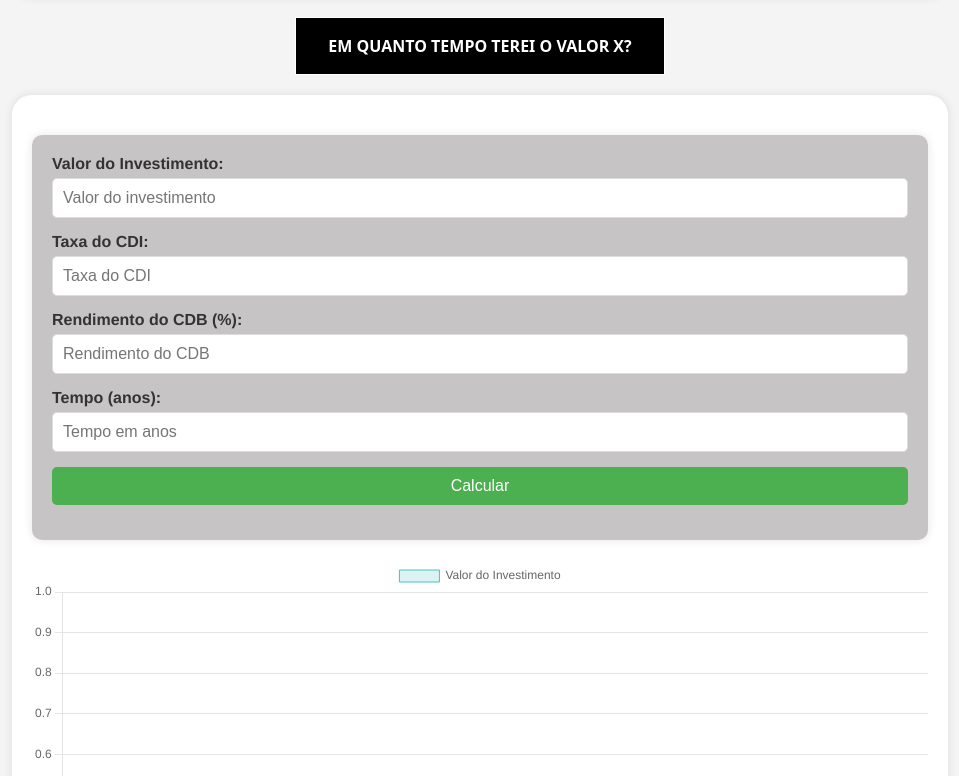
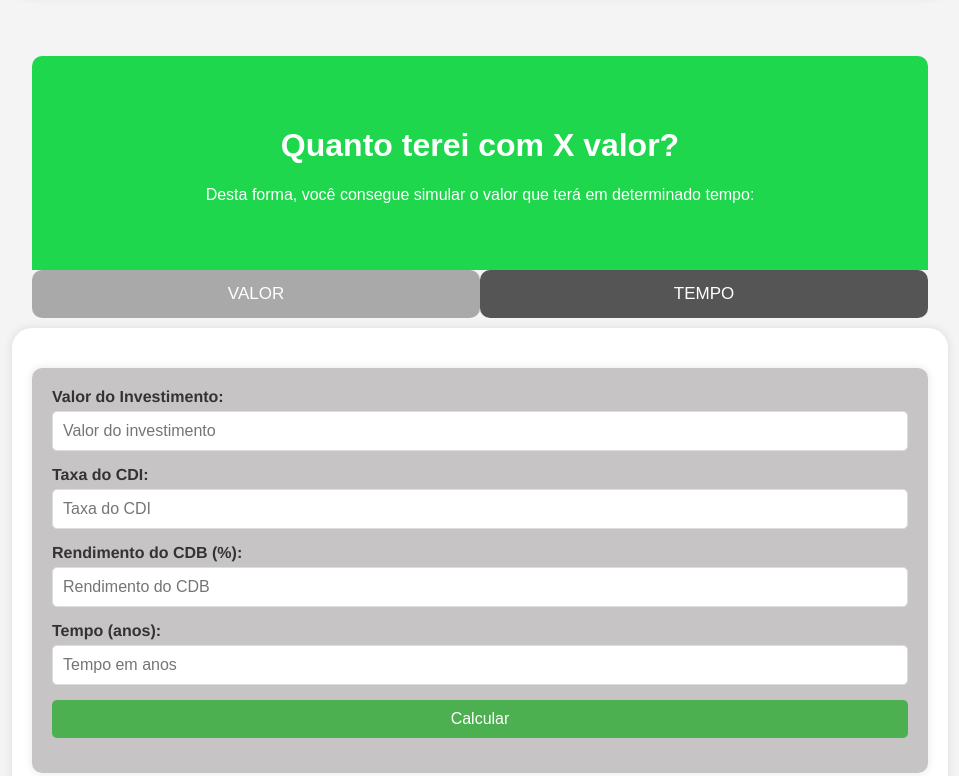
Before and after one commit to felipecremonez/newInvest-Copy, a plain HTML site: page cdb.html in a window 1280 px wide. Shown: the part 1850-2626 px from the top of the page, without its empty margins (160-1119 px from the left). Drawn offline with nearby package versions, Linux system fonts and the light colour scheme.

Commit message:
Add files via upload

```diff
--- a/cdb.html
+++ b/cdb.html
@@ -32,7 +32,8 @@
             <div class="service">
                 <img src="img/apertodemão.avif" alt="CDB">
                 <h2>Confiança para investir</h2>
-                <p>Aqui você pode depositar sua confiança simular seu investimento conosco, nas melhores opções do mercado atual.</p>
+                <p>Aqui você pode depositar sua confiança simular seu investimento conosco, <br>
+                    nas melhores opções do mercado atual.</p>
             </div>
         </section>
     </div>
@@ -46,7 +47,7 @@
             <h2>
                 A rentabilidade do CDB em 2024 irá depender da porcentagem do CDI, percentual que pode ser de 90%, 100%, 102%, ou seja, inúmeras variações. Em julho de 2024, a remuneração do CDB (Certificado de Depósito Bancário) está elevada porque a Taxa Selic está em 10,50% e o investimento é atrelado ao CDI (Certificado de Depósito Interbancário), que chegou a 10,40%.
 
-    Já no CDB pré-fixado, a rentabilidade é definida no momento do contrato e não está indexado a nenhum índice.
+                Já no CDB pré-fixado, a rentabilidade é definida no momento do contrato e não está indexado a nenhum índice.
             </h2>
         </section>
 
@@ -58,14 +59,74 @@
                 </div>
             </label> -->
 
-            <div class="infoCDBbtn">
+
+
+
+            <!-- Button bonitinho -->
+            <!-- <div class="infoCDBbtn">
                     <button class="btn" onClick="window.open('', '_blank')">
                         <span class="text-container">
                         <span class="text">Em quanto tempo terei o valor X?</span>
                         </span>
                     </button>
-            </div>
-        <div class="infoCDB">
+            </div> -->
+
+
+
+<div class="contentOpcoes">
+<div id="valor" class="tabcontent">
+  <h1>Quanto terei com X valor?</h1>
+  <p>Desta forma, você consegue simular o valor que terá em determinado tempo:</p>
+</div>
+
+<div id="tempo" class="tabcontent">
+  <h1>Quanto terei em X tempo?</h1>
+  <p>Desta forma, você consegue simular quanto tempo demorará para ter determinado valor:</p>
+</div>
+
+<button class="tablink" onclick="handleAbaValor(this)" id="defaultOpen">VALOR</button>
+<button id="abaTempo" class="tablink" onclick="handleAbaTempo(this)">TEMPO</button>
+
+</div> <!-- Finaliza a div da classe "contentOpcoes" -->
+
+
+<script>
+function handleAbaTempo(target){
+    openTab('tempo', target, 'darkgrey')
+    const infoCDB = document.getElementById('infoCDB')
+
+    infoCDB.style.display = 'none'
+}
+function handleAbaValor(target){
+    openTab('valor', target, 'darkgrey')
+    const infoCDB = document.getElementById('infoCDB')
+
+    infoCDB.style.display = 'block'
+}
+
+
+
+// Estilização de mudança de aba(valor e tempo)
+
+function openTab(cityName,elmnt,color) {
+  var i, tabcontent, tablinks;
+  tabcontent = document.getElementsByClassName("tabcontent");
+  for (i = 0; i < tabcontent.length; i++) {
+    tabcontent[i].style.display = "none";
+  }
+  tablinks = document.getElementsByClassName("tablink");
+  for (i = 0; i < tablinks.length; i++) {
+    tablinks[i].style.backgroundColor = "";
+  }
+  document.getElementById(cityName).style.display = "block";
+  elmnt.style.backgroundColor = color;
+
+}
+// Get the element with id="defaultOpen" and click on it
+document.getElementById("defaultOpen").click();
+</script>
+
+        <div id="infoCDB" class="infoCDB">
             <div class="inputs">
                 <label for="investment">Valor do Investimento:</label>
                 <input type="number" id="investment" placeholder="Valor do investimento" />
@@ -79,9 +140,26 @@
             </div>
 
             <canvas id="cdbChart" width="400" height="200"></canvas>
-        </section>
-    </div>
+        </div>
+
+
+
+
+        <!-- Valor  -->
+
+        <div id="infoCDB" class="infoCDB">
+            <div class="inputs">
+
+                <label for="valorInvestimento">Valor do Investimento:</label>
+                <input type="number" id="investment" placeholder="Valor do investimento" />
+                <label for="cdiTaxa">Taxa do CDI:</label>
+                <input type="number" id="cdbPorcentagem" placeholder="Taxa do CDI" />
+                <label for="cdbPorcentagem">Rendimento do CDB (%):</label>
+                <input type="number" id="cdbPercentage" placeholder="Rendimento do CDB" />
+                <label for="valorDesejado">Valor desejado:</label>
+                <input type="number" id="valorDesejado" placeholder="Qual o valor desejado com o investimento?" />
             </div>
+        </div>
 
 
     <footer>
@@ -151,6 +229,12 @@
                 }
             }
         });
+
+
+        // Cálculo para descobrir a quantidade de tempo para atingir um valor X:
+        function ValorFuturo(){
+
+        }
     </script>
 </body>
 </html>
--- a/investimentos.css
+++ b/investimentos.css
@@ -151,7 +151,7 @@ footer p {
 }
 
 
-/* From Uiverse.io by doniaskima */
+/* From Uiverse.io by doniaskima
 .containerInfoCDB .infoCDBbtn .btn,
 .containerInfoCDB .infoCDBbtn .btn *,
 .containerInfoCDB .infoCDBbtn .btn :after,
@@ -290,4 +290,39 @@ footer p {
   to {
     transform: translateY(0);
   }
+} */
+
+.contentOpcoes{
+
+  padding: 3% 15%;
+
 }
+
+.tablink {
+  background-color: #555;
+  color: white;
+  float: left;
+  border: none;
+  outline: none;
+  cursor: pointer;
+  padding: 14px 16px;
+  font-size: 17px;
+  width: 50%;
+  border-radius: 10px;
+}
+
+.tablink:hover {
+  background-color: #777;
+}
+
+/* Style the tab content */
+.tabcontent {
+  color: white;
+  display: none;
+  padding: 50px;
+  text-align: center;
+  border-radius: 10px 10px 0px 0px;
+}
+
+#valor {background-color: rgba(8, 212, 59, 0.904);}
+#tempo {background-color:rgb(5, 148, 5);}
```
